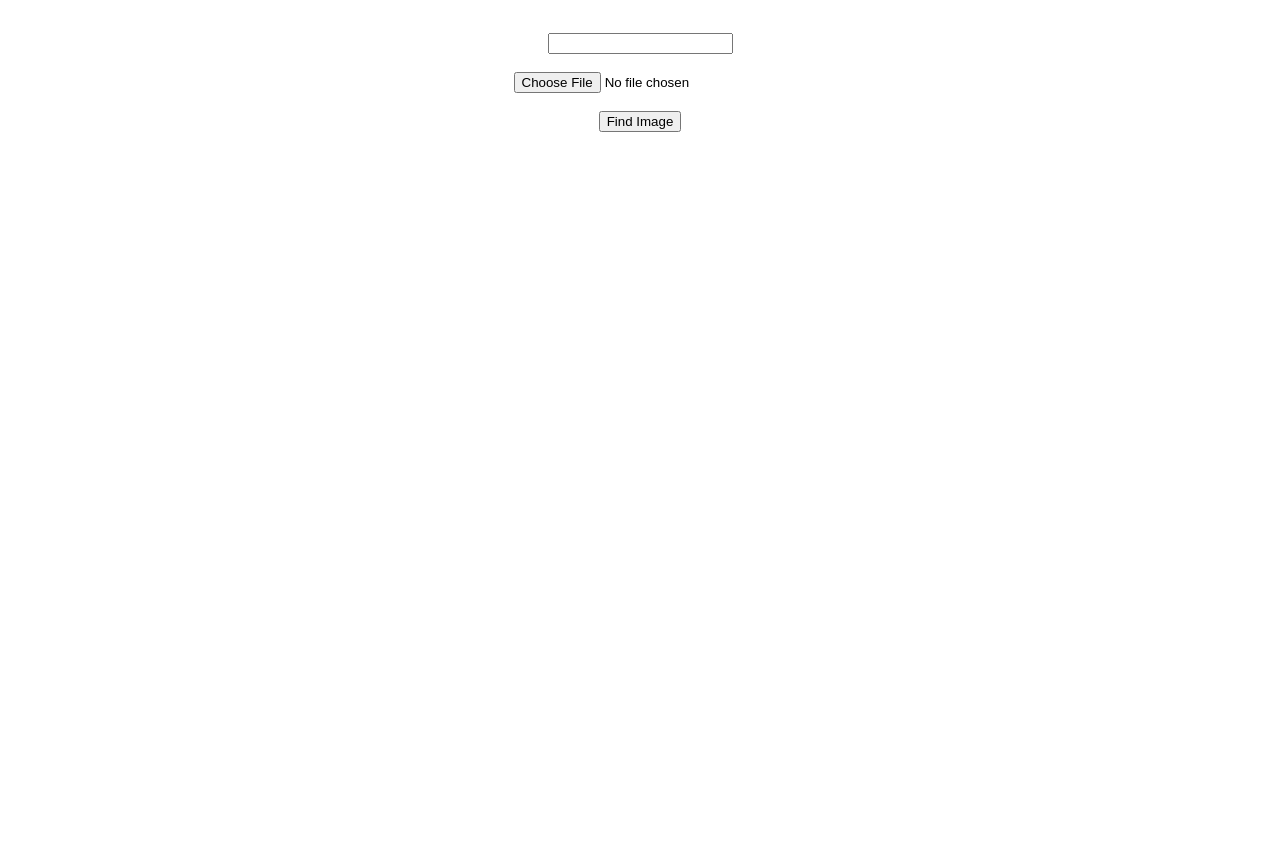
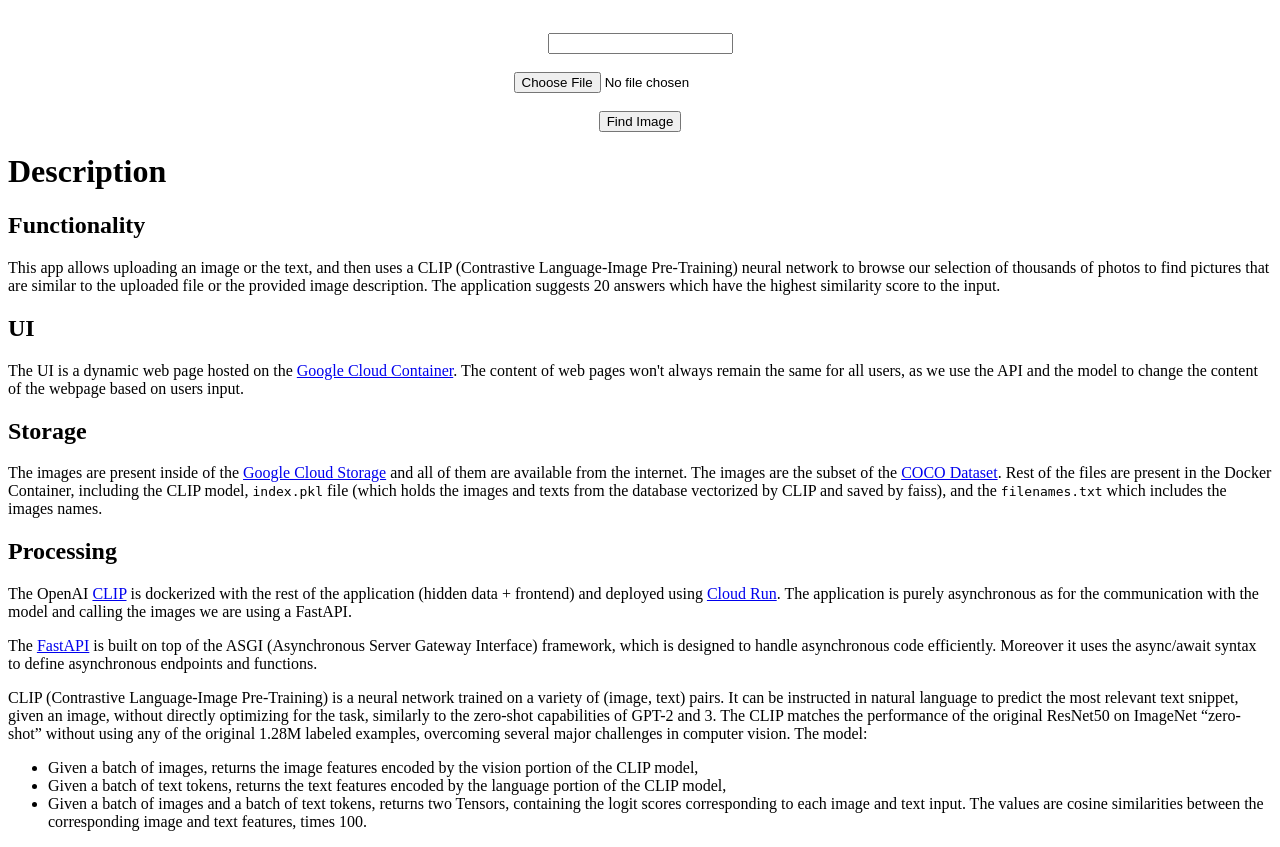
Before and after one commit to HubertR21/GCC_Project, a FastAPI app: page / in a window 1280 px wide. Before the commit the page is almost empty. Before the commit the page ends 132 px from the top, so only its background shows below. Run offline with FastAPI, Linux system fonts and the light colour scheme; parts of the project's set-up code (start-up, migrations or seed data) failed here and were passed over.

Commit message:
add description

```diff
--- a/templates/images.html
+++ b/templates/images.html
@@ -3,7 +3,8 @@
 <head>
     <meta charset="UTF-8">
     <title>CLIP Recommendation</title>
-    <style>.center {
+    <style>
+    .center {
         padding-top: 25px;
         text-align: center;
         margin: auto;
--- a/templates/index.html
+++ b/templates/index.html
@@ -3,7 +3,8 @@
 <head>
     <meta charset="UTF-8">
     <title>CLIP Recommendation</title>
-    <style>.center {
+    <style>
+    .center {
         padding-top: 25px;
         text-align: center;
         margin: auto;
@@ -36,5 +37,23 @@
             <input type="submit" value="Find Image">
         </form>
     </div>
+    <div>
+        <h1 id="description">Description</h1>
+        <h2 id="functionality">Functionality</h2>
+        <p>This app allows uploading an image or the text, and then uses a CLIP (Contrastive Language-Image Pre-Training) neural network to browse our selection of thousands of photos to find pictures that are similar to the uploaded file or the provided image description. The application suggests 20 answers which have the highest similarity score to the input.</p>
+        <h2 id="ui">UI</h2>
+        <p>The UI is a dynamic web page hosted on the <a href="https://cloud.google.com/compute/docs/containers">Google Cloud Container</a>. The content of web pages won't always remain the same for all users, as we use the API and the model to change the content of the webpage based on users input. </p>
+        <h2 id="storage">Storage</h2>
+        <p>The images are present inside of the <a href="https://cloud.google.com/storage">Google Cloud Storage</a> and all of them are available from the internet. The images are the subset of the <a href="https://cocodataset.org/#download">COCO Dataset</a>. Rest of the files are present in the Docker Container, including the CLIP model,  <code>index.pkl</code> file (which holds the images and texts from the database vectorized by CLIP and saved by faiss), and the <code>filenames.txt</code> which includes the images names.</p>
+        <h2 id="processing">Processing</h2>
+        <p>The OpenAI <a href="https://github.com/openai/CLIP">CLIP</a> is dockerized with the rest of the application (hidden data + frontend) and deployed using <a href="https://cloud.google.com/run">Cloud Run</a>. The application is purely asynchronous as for the communication with the model and calling the images we are using a FastAPI.</p>
+        <p>The <a href="https://fastapi.tiangolo.com">FastAPI</a> is built on top of the ASGI (Asynchronous Server Gateway Interface) framework, which is designed to handle asynchronous code efficiently. Moreover it uses the async/await syntax to define asynchronous endpoints and functions.</p>
+        <p>CLIP (Contrastive Language-Image Pre-Training) is a neural network trained on a variety of (image, text) pairs. It can be instructed in natural language to predict the most relevant text snippet, given an image, without directly optimizing for the task, similarly to the zero-shot capabilities of GPT-2 and 3. The CLIP matches the performance of the original ResNet50 on ImageNet “zero-shot” without using any of the original 1.28M labeled examples, overcoming several major challenges in computer vision. The model:</p>
+        <ul>
+        <li>Given a batch of images, returns the image features encoded by the vision portion of the CLIP model,</li>
+        <li>Given a batch of text tokens, returns the text features encoded by the language portion of the CLIP model,</li>
+        <li>Given a batch of images and a batch of text tokens, returns two Tensors, containing the logit scores corresponding to each image and text input. The values are cosine similarities between the corresponding image and text features, times 100.</li>
+        </ul>
+    </div>
 </body>
 </html>
```
